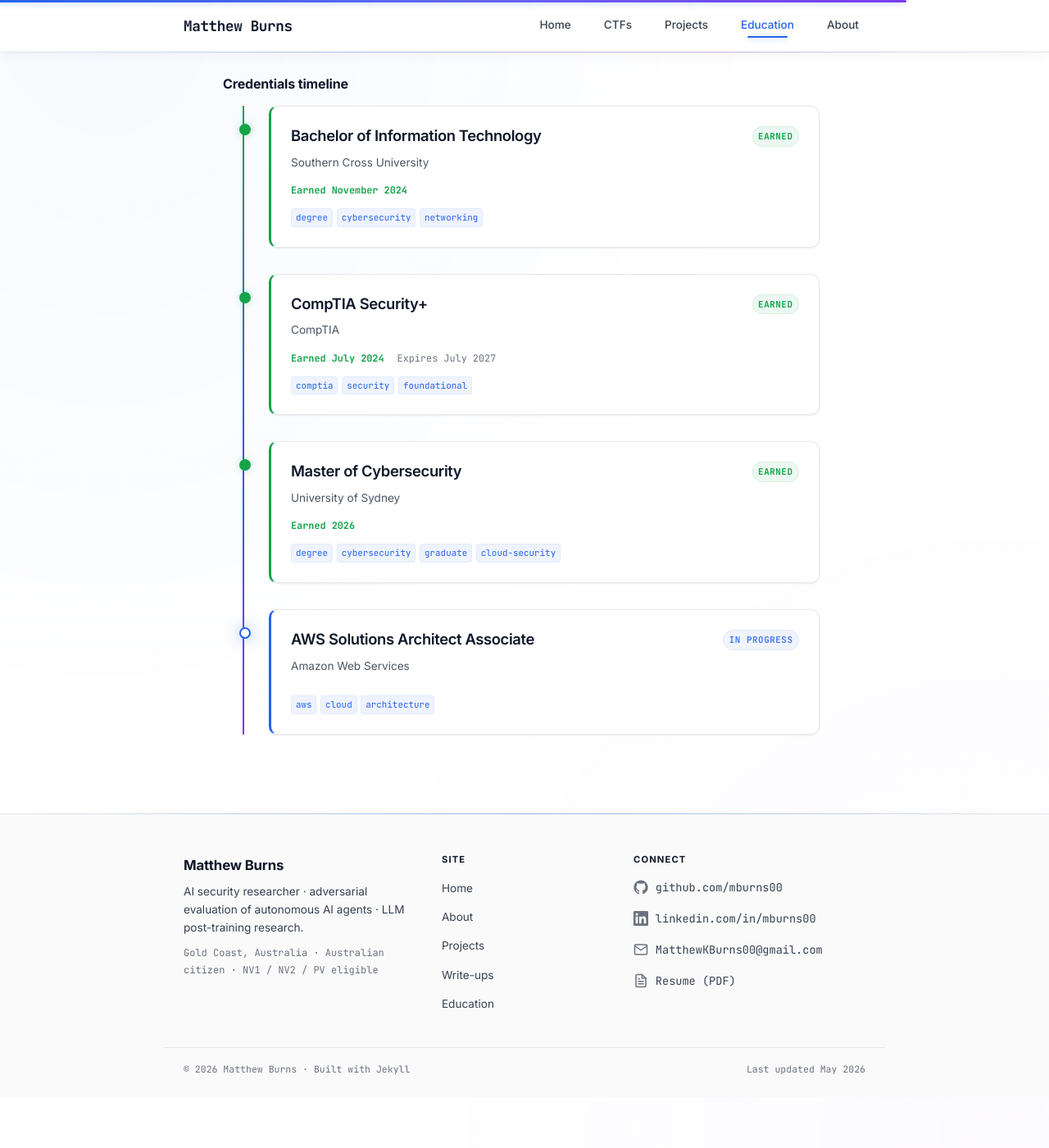
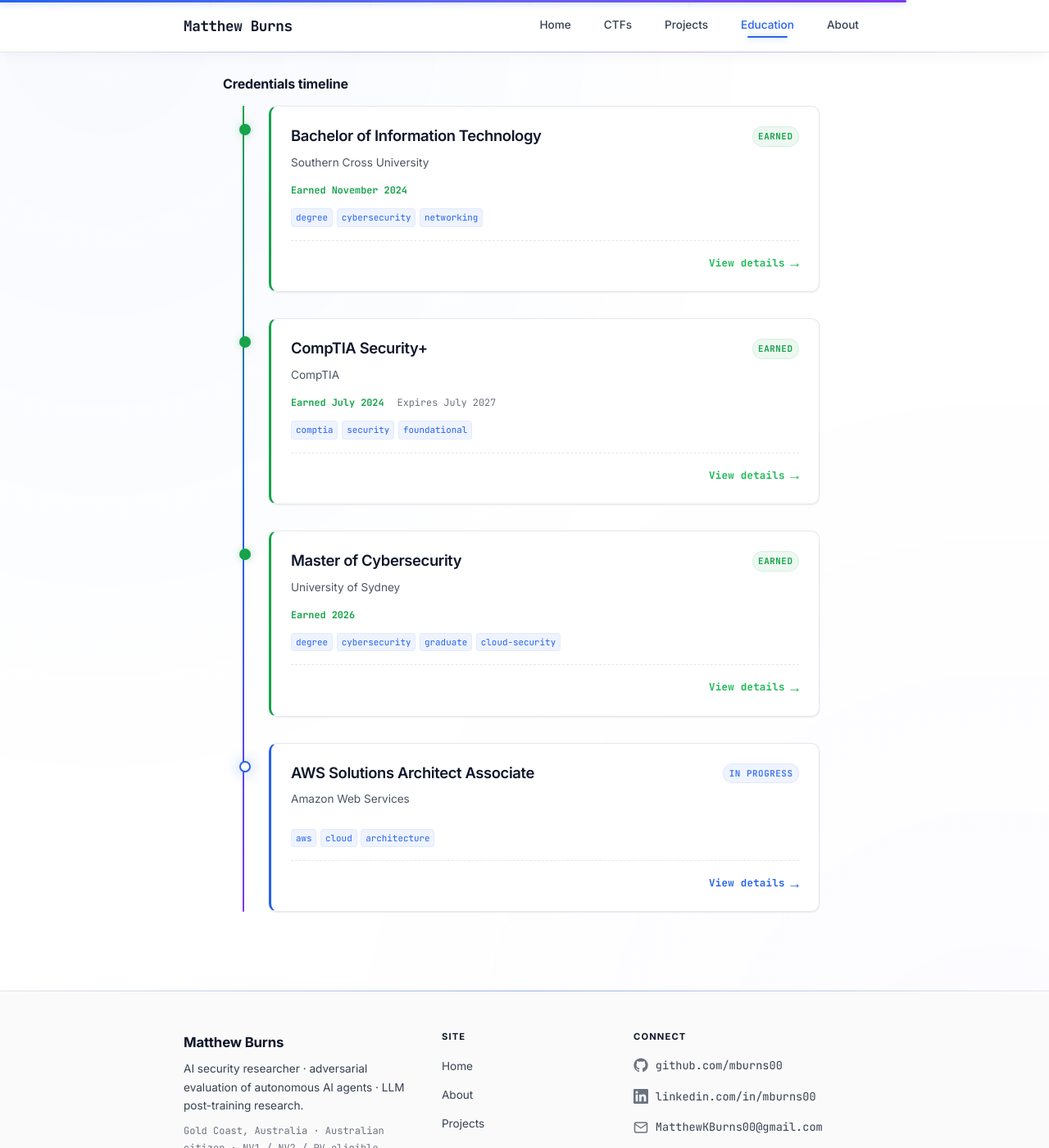
Before and after one commit to mburns00/mburns00.github.io, a Jekyll site: the page built from pages/certs.html, in a window 1280 px wide and 1400 px high, scrolled down 986 px. Shown: the whole window at 82% size. Built offline with Jekyll 4.4.1, drawn with Linux system fonts in a browser that asks for light colours; some web fonts are replaced; before the commit the page ends 2324 px from its top, so only the background shows below that.

Commit message:
certs: make cards visibly clickable — 'View details →' CTA at bottom, animated arrow on hover, title shifts to accent color

```diff
--- a/_sass/_certs-page.scss
+++ b/_sass/_certs-page.scss
@@ -124,6 +124,48 @@
     color: $text-heading;
     margin: 0;
     font-weight: 600;
+    transition: color 200ms ease;
+  }
+
+  // Hover affordance — title shifts to accent colour like a link
+  .cert-node:hover & .card-title {
+    color: $accent-blue;
+  }
+
+  // CTA bottom of card — makes clickability explicit
+  .card-cta {
+    display: flex;
+    align-items: center;
+    justify-content: flex-end;
+    gap: 0.4rem;
+    margin-top: $spacing-md;
+    padding-top: $spacing-md;
+    border-top: 1px dashed $border;
+    font-family: $font-mono;
+    font-size: 0.78rem;
+    font-weight: 600;
+    color: $accent-blue;
+    transition: gap 200ms ease, color 200ms ease;
+    letter-spacing: 0.02em;
+
+    .cta-arrow {
+      font-size: 1.1rem;
+      transition: transform 200ms ease;
+      line-height: 1;
+    }
+  }
+  .cert-node:hover & .card-cta {
+    color: $accent-blue-dim;
+    gap: 0.7rem;
+    .cta-arrow {
+      transform: translateX(4px);
+    }
+  }
+  .cert-node.earned:hover & .card-cta {
+    color: $success-green;
+  }
+  .cert-node.earned & .card-cta {
+    color: lighten($success-green, 5%);
   }
 
   .status-pill {
--- a/pages/certs.html
+++ b/pages/certs.html
@@ -317,6 +317,10 @@ permalink: /certs/
           {% for tag in cert.tags %}<span class="tag">{{ tag }}</span>{% endfor %}
         </div>
         {% endif %}
+        <div class="card-cta">
+          <span class="cta-text">View details</span>
+          <span class="cta-arrow" aria-hidden="true">&rarr;</span>
+        </div>
       </div>
     </a>
     {% endfor %}
```
